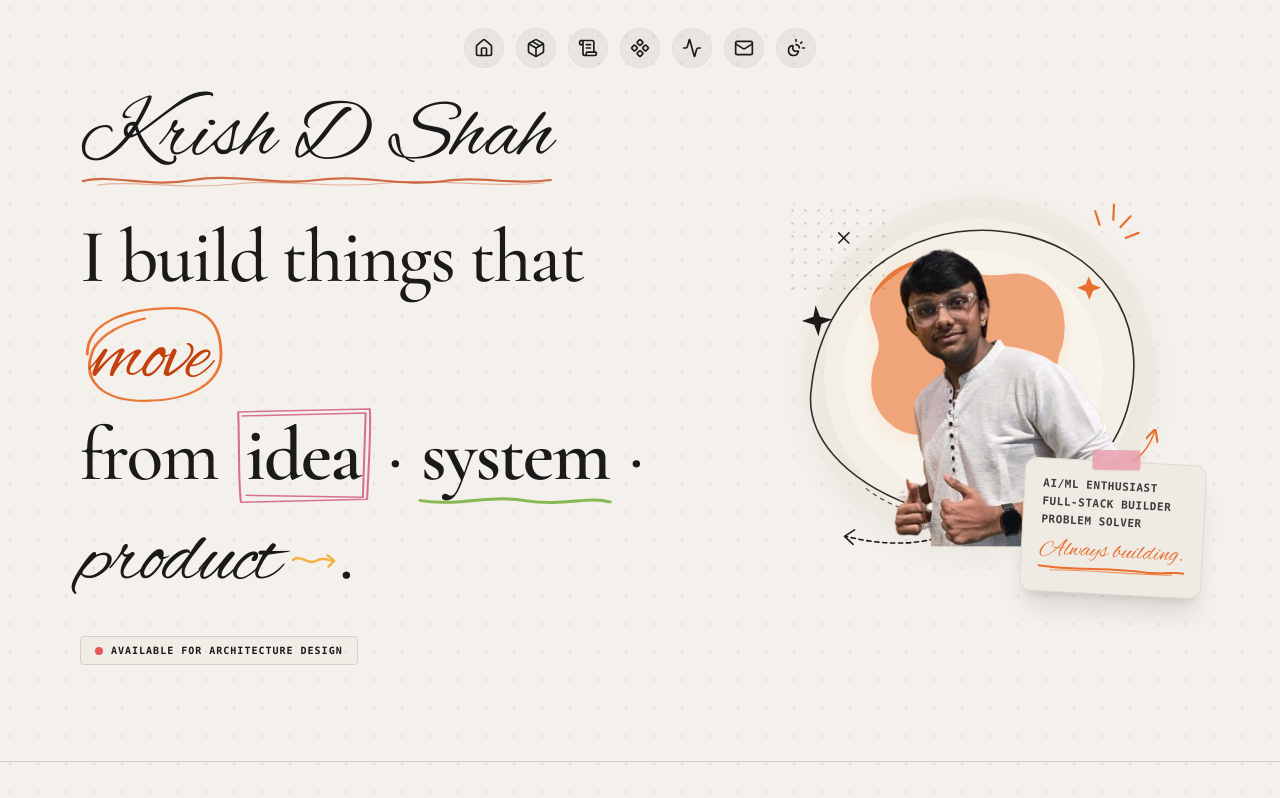
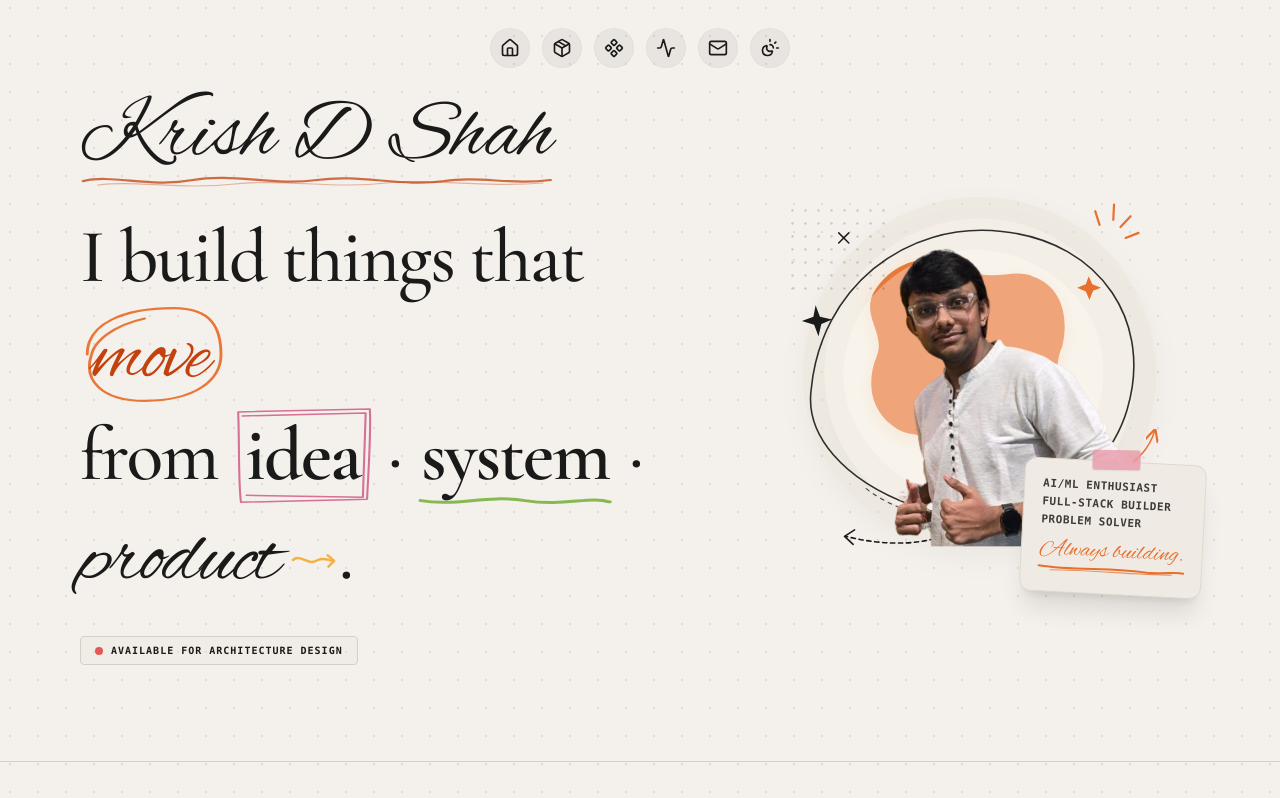
Before and after one commit to Krishdshah/portfoliov2, a Next.js app: page / in a window 1280 px wide. Shown: the top 798 px of the page. Built offline with nearby package versions, Linux system fonts and the light colour scheme.

Commit message:
fix: remove Research item from header dock navigation

```diff
--- a/components/Header.tsx
+++ b/components/Header.tsx
@@ -7,7 +7,6 @@ import {
   HomeIcon,
   Mail,
   Package,
-  ScrollText,
   SunMoon,
 } from "lucide-react";
 import { Dock, DockIcon, DockItem, DockLabel } from "@/components/ui/dock";
@@ -46,13 +45,6 @@ export default function Header() {
         <Package className="h-full w-full text-foreground" />
       ),
       href: "/work",
-    },
-    {
-      title: "Research",
-      icon: (
-        <ScrollText className="h-full w-full text-foreground" />
-      ),
-      href: "/#research",
     },
     {
       title: "About",
```
